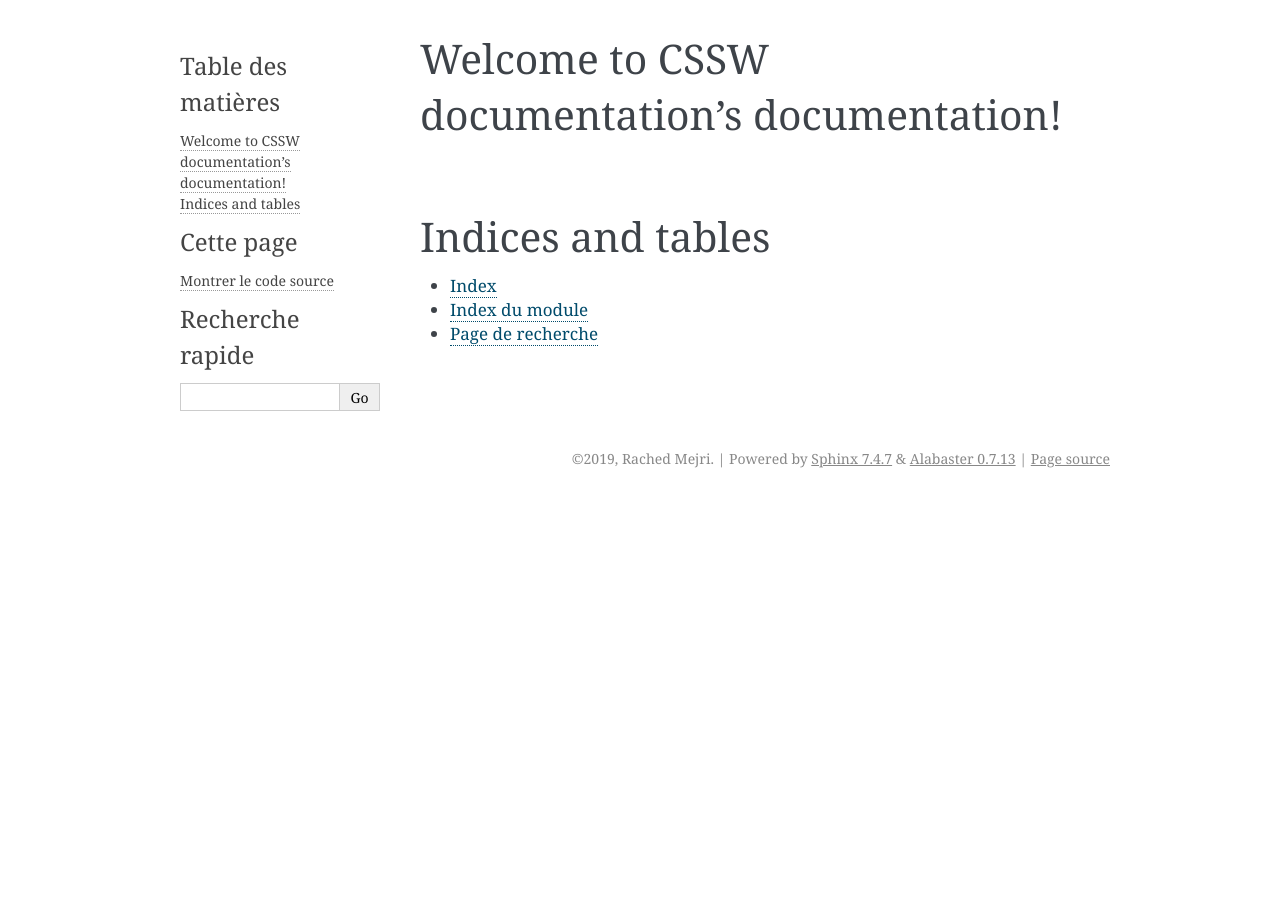
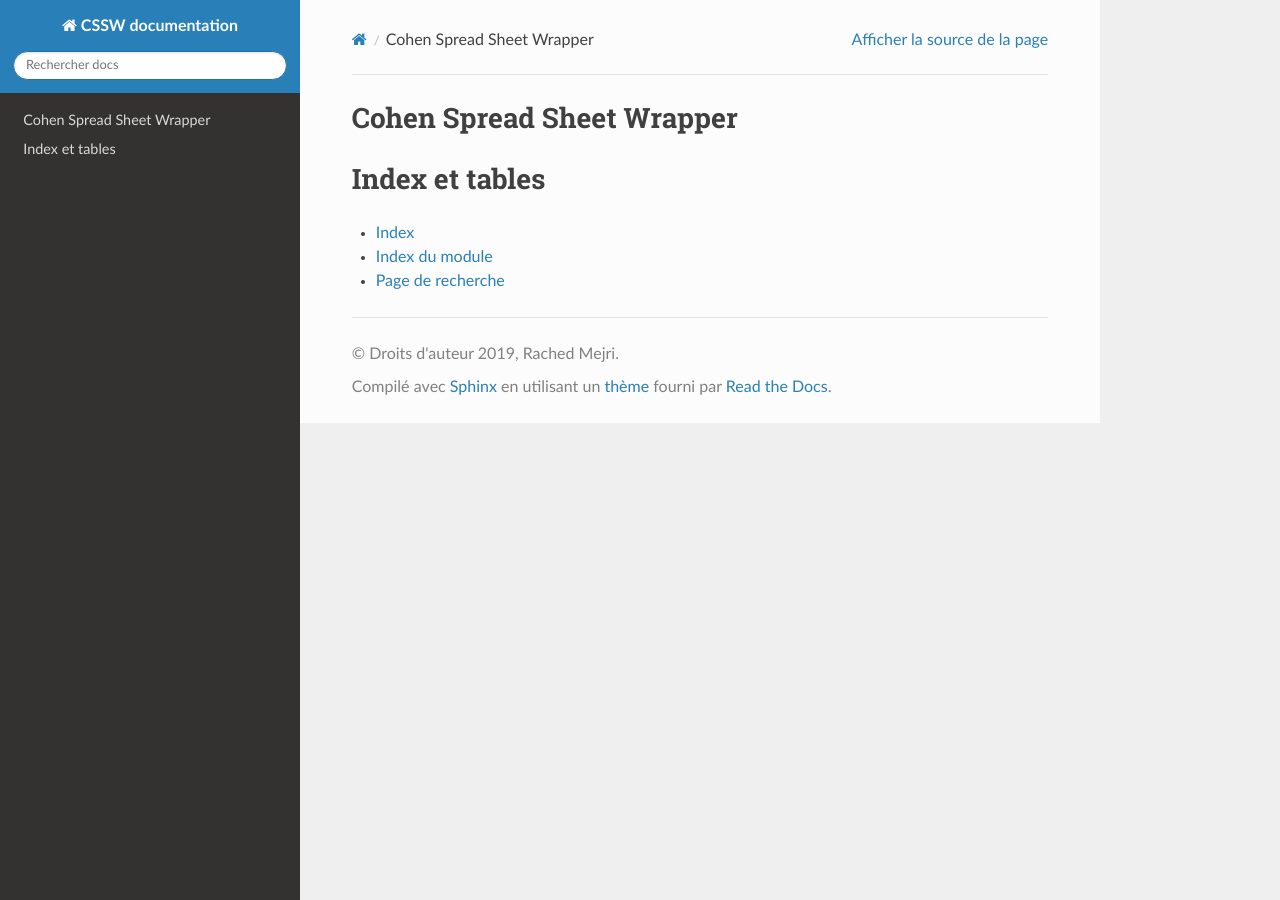
Before and after one commit to Reachip/cssw, a Sphinx documentation site: the page built from docs/index.rst, in a window 1280 px wide. Built offline with Sphinx 7.4.7 and the Read the Docs theme 2.0.0, drawn with Linux system fonts in a browser that asks for light colours.

Commit message:
docs (extension) add autodoc and the rtd theme

```diff
--- a/docs/conf.py
+++ b/docs/conf.py
@@ -10,9 +10,10 @@
 # add these directories to sys.path here. If the directory is relative to the
 # documentation root, use os.path.abspath to make it absolute, like shown here.
 #
-# import os
-# import sys
-# sys.path.insert(0, os.path.abspath('.'))
+import os
+import sys
+import sphinx_rtd_theme
+sys.path.insert(0, os.path.abspath('../'))
 
 
 # -- Project information -----------------------------------------------------
@@ -28,6 +29,8 @@ author = 'Rached Mejri'
 # extensions coming with Sphinx (named 'sphinx.ext.*') or your custom
 # ones.
 extensions = [
+    "sphinx_rtd_theme",
+    "sphinx.ext.autodoc"
 ]
 
 # Add any paths that contain templates here, relative to this directory.
@@ -51,7 +54,7 @@ exclude_patterns = ['_build', 'Thumbs.db', '.DS_Store']
 # The theme to use for HTML and HTML Help pages.  See the documentation for
 # a list of builtin themes.
 #
-html_theme = 'alabaster'
+html_theme = "sphinx_rtd_theme"
 
 # Add any paths that contain custom static files (such as style sheets) here,
 # relative to this directory. They are copied after the builtin static files,
--- a/docs/index.rst
+++ b/docs/index.rst
@@ -3,8 +3,8 @@
    You can adapt this file completely to your liking, but it should at least
    contain the root `toctree` directive.
 
-Welcome to CSSW documentation's documentation!
-==============================================
+Cohen Spread Sheet Wrapper
+==========================
 
 .. toctree::
    :maxdepth: 2
@@ -12,8 +12,9 @@ Welcome to CSSW documentation's documentation!
 
 
 
-Indices and tables
-==================
+
+Index et tables
+================
 
 * :ref:`genindex`
 * :ref:`modindex`
```
